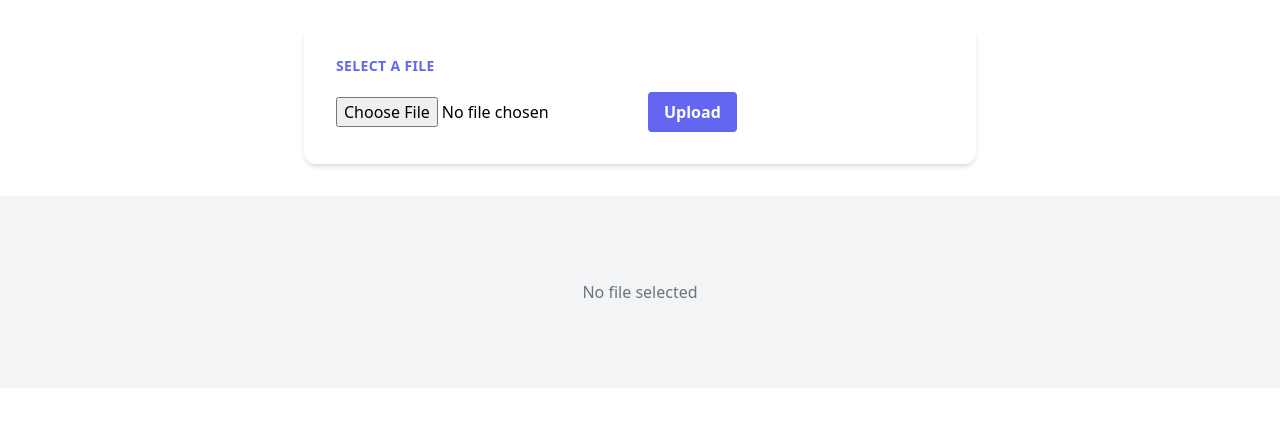
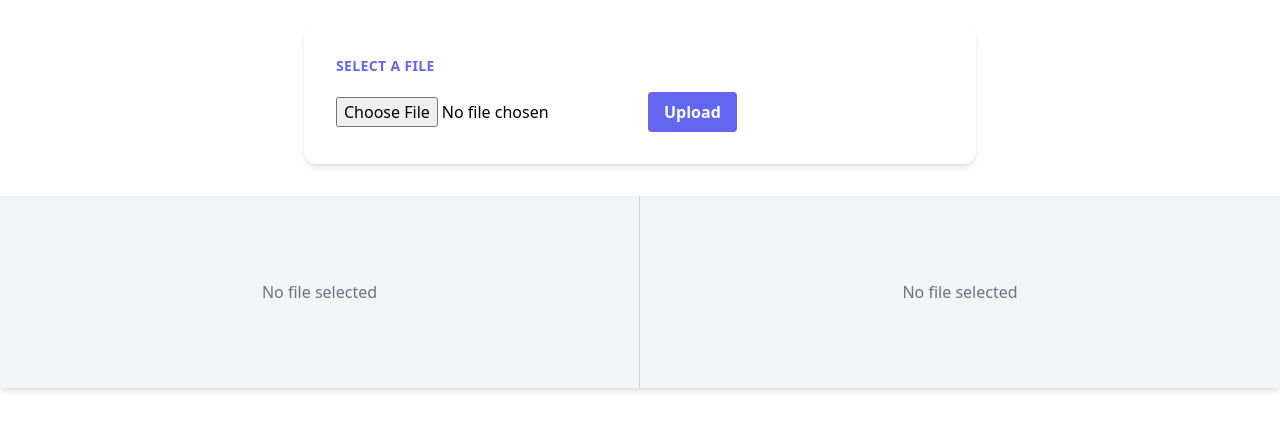
Before and after one commit to Madushan98/Ocrt-ToolkIt, a Next.js app in the folder frontend/: page / in a window 1280 px wide. Shown: the top 430 px of the page. Built offline with nearby package versions, Linux system fonts and the light colour scheme.

Commit message:
file preview component updated

```diff
--- a/frontend/components/filePreview.tsx
+++ b/frontend/components/filePreview.tsx
@@ -5,9 +5,24 @@ import { FileContext } from '../app/context'
 
 const FilePreview = () => {
     const fileContext = useContext(FileContext)
+    const [hovered, setHovered] = useState(false)
+
+    const handleHover = () => {
+        setHovered(true)
+    }
+
+    const handleLeave = () => {
+        setHovered(false)
+    }
 
     return (
-        <div style={{ paddingTop: '2rem' }}>
+        <div style={{ paddingTop: '2rem' }}
+            className={`relative overflow-hidden ${hovered ? 'shadow-xl' : 'shadow-md'}`}
+            onMouseEnter={handleHover}
+            onMouseLeave={handleLeave}
+        >
+            <div className="flex">
+                <div className="w-1/2 border-r border-gray-300">
                     {fileContext?.previewUrl ? (
                         <img
                             className="h-48 w-full object-cover md:h-full md:w-60"
@@ -20,6 +35,22 @@ const FilePreview = () => {
                         </div>
                     )}
                 </div>
+                <div className="w-1/2">
+                {fileContext?.previewUrl ? (
+                        <img
+                            className="h-48 w-full object-cover md:h-full md:w-60"
+                            src={fileContext?.previewUrl}
+                            alt="File Preview"
+                        />
+                    ) : (
+                        <div className="h-48 w-full bg-gray-100 flex justify-center items-center">
+                            <span className="text-gray-500">No file selected</span>
+                        </div>
+                    )}
+                </div>
+            </div>
+
+        </div>
     )
 }
 
```
Lines whose indentation alone changed are shown as unchanged.
